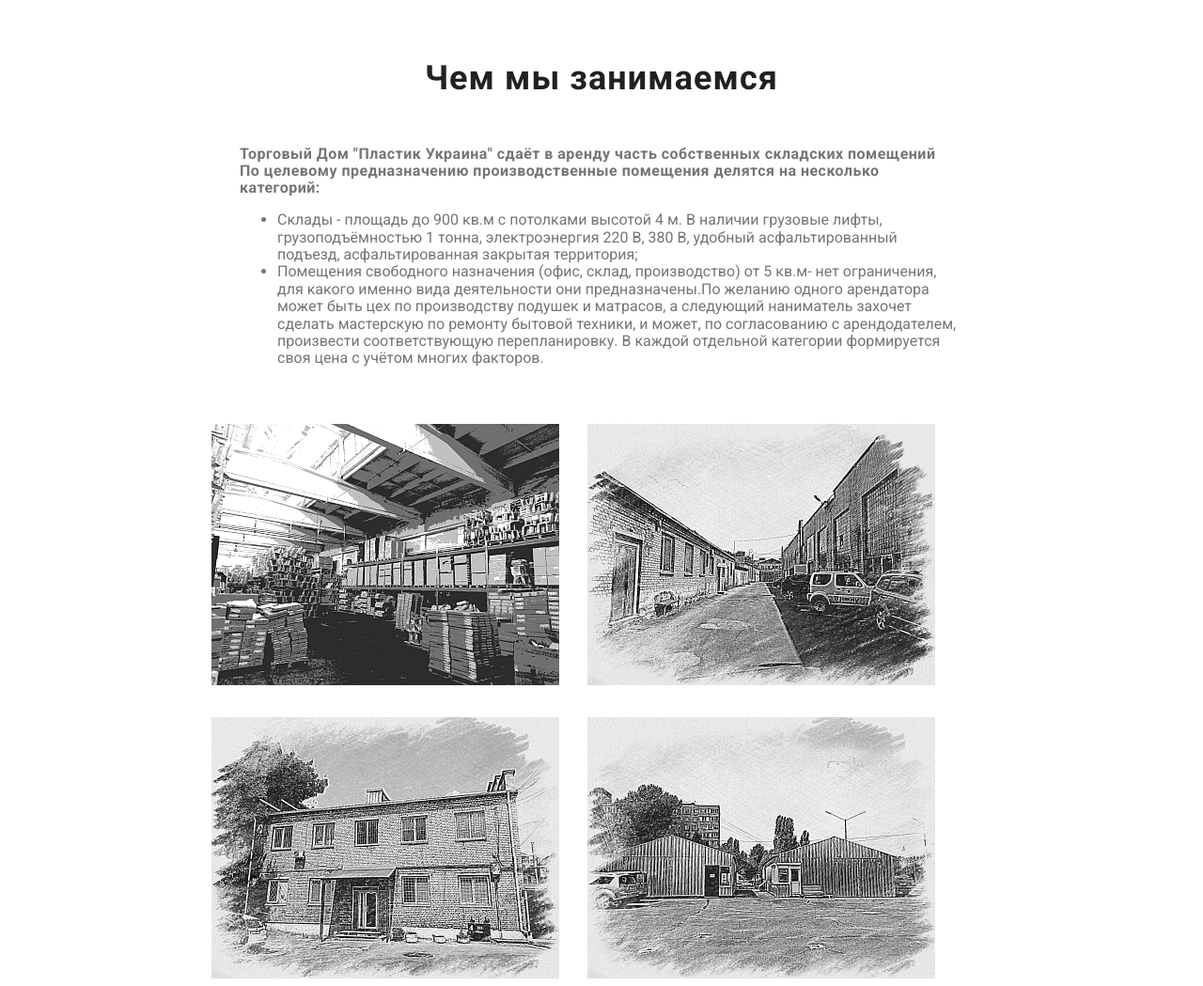
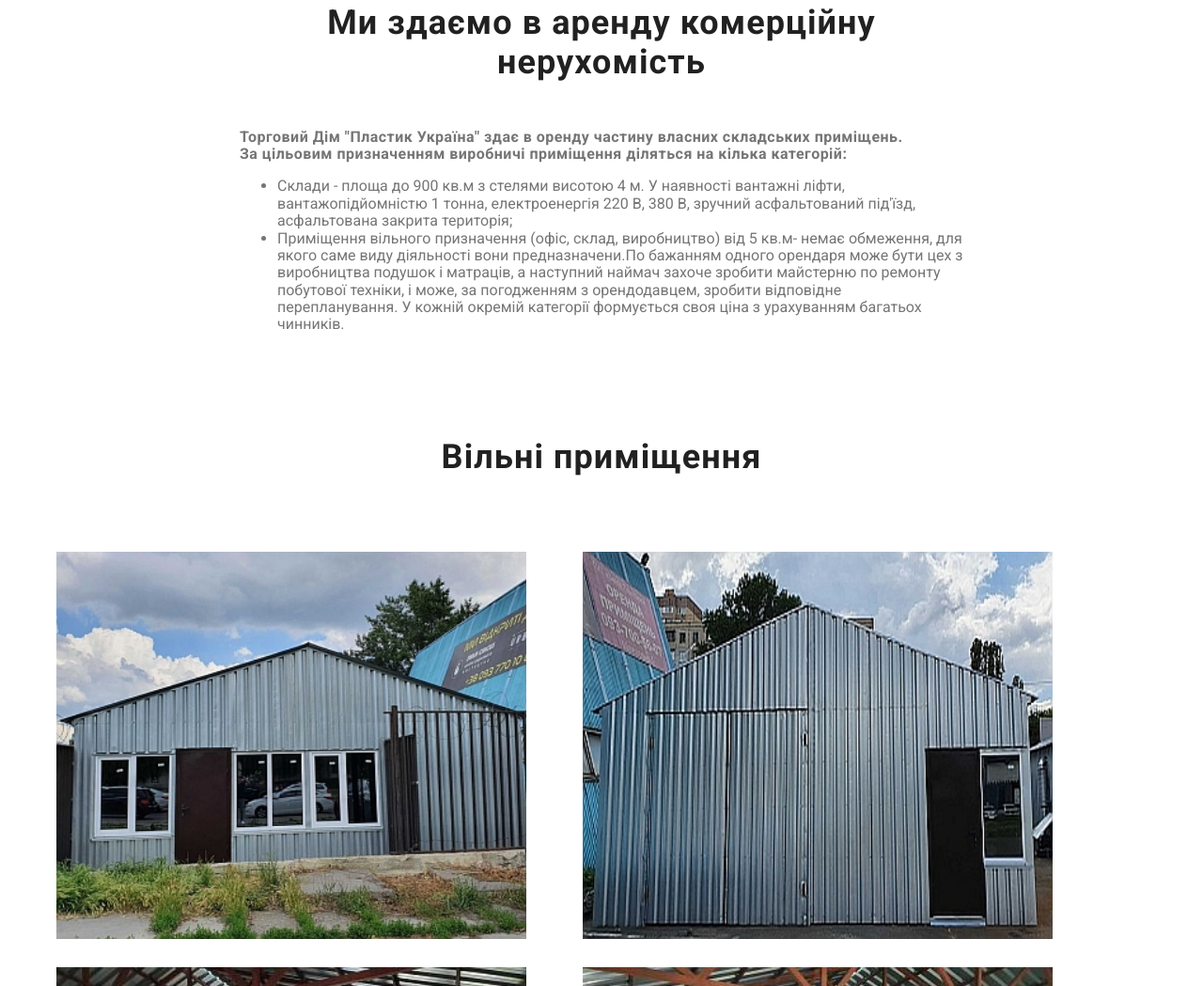
Before and after one commit to Dima-Grek/plastic, a plain HTML site: page index.html in a window 1280 px wide. Shown: the part 732-1781 px from the top of the page at 94% size. Drawn offline with nearby package versions, Linux system fonts and the light colour scheme; a web font is replaced by a local one.

Commit message:
new foto

```diff
--- a/css/styles.css
+++ b/css/styles.css
@@ -33,7 +33,6 @@
 
 .section {
     padding-top: 94px;
-    padding-bottom: 94px;
 }
 
 .section-three {
@@ -47,6 +46,12 @@ h2,
 h3,
 p {
     margin: 0;
+}
+
+.img {
+    display: block;
+    max-width: 100%;
+    height: 100%;
 }
 
 
@@ -204,7 +209,7 @@ p {
 .img-bg {
     margin-left: auto;
     margin-right: auto;
-    background-image: linear-gradient( rgba(47, 48, 58, 0.4), rgba(47, 48, 58, 0.4)), url(../images/icons/plastic6.png);
+    background-image: linear-gradient( rgba(47, 48, 58, 0.4), rgba(47, 48, 58, 0.4)), url(../images/icons/plastic.png);
     max-width: 1200px;
     background-repeat: no-repeat;
     background-size: cover;
@@ -214,7 +219,8 @@ p {
 
 /*кнопка*/
 
-.btn {
+
+/*.btn {
     border-radius: 4px;
     border: none;
     cursor: pointer;
@@ -223,7 +229,8 @@ p {
 
 /*цвета кнопки страницы сайт*/
 
-.btn-page-site {
+
+/*.btn-page-site {
     display: block;
     min-width: 200px;
     min-height: 50px;
@@ -246,7 +253,8 @@ p {
 
 /*цвета кнопки страницы сайт*/
 
-.btn-portfolio-cl {
+
+/*.btn-portfolio-cl {
     margin-right: 10px;
     padding: 6px 22px;
     font-weight: 500;
@@ -259,7 +267,8 @@ p {
 
 /*цвета кнопки страницы портфолио*/
 
-.btn-portfolio-cl:hover,
+
+/*.btn-portfolio-cl:hover,
 .btn-portfolio-cl:focus {
     color: var(--alternative-title-color);
     background-color: #2196F3;
@@ -440,6 +449,7 @@ p {
 
 .footer {
     width: 1200px;
+    margin-top: 90px;
     margin-left: auto;
     margin-right: auto;
     padding: 60px 0px;
@@ -456,6 +466,8 @@ p {
     display: block;
     max-width: 100%;
     height: auto;
+    margin-left: auto;
+    margin-right: auto;
 }
 
 
@@ -466,14 +478,10 @@ p {
 }
 
 .card-set {
-    padding: 0;
-    margin: 0;
-    margin-top: 300px;
+    padding: 0 15px;
     list-style: none;
     display: flex;
     flex-wrap: wrap;
-    margin-left: calc(-2 * var(--card-set-gap));
-    margin-top: calc(-2 * var(--card-set-gap));
 }
 
 .card-set>.item {
@@ -508,13 +516,15 @@ p {
 }
 
 .card1 {
-    background: #FFFFFF;
+    background: #476170;
     box-sizing: border-box;
 }
 
 .card2 {
-    background: #FFFFFF;
+    background: #ffffff;
     box-sizing: border-box;
+    margin-left: auto;
+    margin-right: auto;
 }
 
 .card-text {
--- a/index.html
+++ b/index.html
@@ -25,7 +25,7 @@
                 <ul class="menu list">
                     <!--li class="menu-item logo-header"><a class="link active-link" href="./index.html">Контакты</a></!--li>
                     <li class="menu-item"><a class="link" href="./portfolio.html">Портфолио</a></li>-->
-                    <li class="menu-item logo-header"><a class="link" href="Контакты">Контакты</a></li>
+                    <li class="menu-item logo-header"><a class="link" href="Контакты">Контакти</a></li>
                 </ul>
             </nav>
 
@@ -41,7 +41,7 @@
         <section class="img-bg main-section-one">
 
             <div class="container">
-                <h1 class="hero">Торговый Дом "Пластик Украина"</h1>
+                <h1 class="hero">Торговий Дім "Пластик Україна"</h1>
 
                 <!--<button class="btn btn-page-site" type="button">Заказать услугу</button>-->
             </div>
@@ -90,88 +90,89 @@
         <section class="section">
             <div class="container">
                 <div>
-                    <h2 class="title section-title ">Чем мы занимаемся</h2>
-                    <p class="section-title-page">Торговый Дом "Пластик Украина" сдаёт в аренду часть собственных складских помещений</p>
-                    <p class="section-title-page">По целевому предназначению производственные помещения делятся на несколько категорий:
+                    <h2 class="title section-title ">Ми здаємо в аренду комерційну нерухомість</h2>
+                    <p class="section-title-page">Торговий Дім "Пластик Україна" здає в оренду частину власних складських приміщень. </p>
+                    <p class="section-title-page">За цільовим призначенням виробничі приміщення діляться на кілька категорій:
                         <ul>
-                            <li> Склады - площадь до 900 кв.м с потолками высотой 4 м. В наличии грузовые лифты, грузоподъёмностью 1 тонна, электроэнергия 220 В, 380 В, удобный асфальтированный подъезд, асфальтированная закрытая территория;</li>
-                            <li>Помещения свободного назначения (офис, склад, производство) от 5 кв.м- нет ограничения, для какого именно вида деятельности они предназначены.По желанию одного арендатора может быть цех по производству подушек и матрасов, а
-                                следующий наниматель захочет сделать мастерскую по ремонту бытовой техники, и может, по согласованию с арендодателем, произвести соответствующую перепланировку. В каждой отдельной категории формируется своя цена с учётом
-                                многих факторов.</li>
+                            <li> Склади - площа до 900 кв.м з стелями висотою 4 м. У наявності вантажні ліфти, вантажопідйомністю 1 тонна, електроенергія 220 В, 380 В, зручний асфальтований під'їзд, асфальтована закрита територія;</li>
+                            <li>Приміщення вільного призначення (офіс, склад, виробництво) від 5 кв.м- немає обмеження, для якого саме виду діяльності вони предназначени.По бажанням одного орендаря може бути цех з виробництва подушок і матраців, а наступний
+                                наймач захоче зробити майстерню по ремонту побутової техніки, і може, за погодженням з орендодавцем, зробити відповідне перепланування. У кожній окремій категорії формується своя ціна з урахуванням багатьох чинників.</li>
                         </ul>
                     </p>
                 </div>
-
-                <div class="card-img">
-                    <ul class="list card-set ">
-                        <li class="item">
-                            <div class="card2">
-                                <img src="images/section3/img6.png " width="370" alt="склад " />
+            </div>
+        </section>
+        <section class="section">
+            <h3 class="title section-title">Вільні приміщення</h3>
+            <ul class="list card-set">
+                <li class="item ">
+                    <div class="card2 card-set ">
+                        <img src="images/section3/angar.jpg " width="500 " alt="склад " />
                     </div>
                 </li>
-                        <li class="item">
-                            <div class="card2">
-                                <img src="images/section3/img7.png " width="370" alt="офис " />
+                <li class="item ">
+                    <div class="card2 card-set ">
+                        <img src="images/section3/angar1.jpg " width="500 " alt="офис " />
                     </div>
                 </li>
-                        <li class="item">
-                            <div class="card2">
-                                <img src="images/section3/img8.png " width="370" alt="склад " />
+                <li class="item ">
+                    <div class="card2 card-set ">
+                        <img src="images/section3/angar2.jpg " width="500 " alt="склад " />
                     </div>
                 </li>
-                        <li class="item">
-                            <div class="card2">
-                                <img src="images/section3/img9.png " width="370" alt="офис " />
+                <li class="item ">
+                    <div class="card2 card-set ">
+                        <img src="images/section3/angar3.jpg " width="500 " alt="офис " />
                     </div>
                 </li>
-                        <!-- <li class="item">
-                        <div class="card2">
-                            <img class="img" src="images/section3/img3.jpg " width="370" alt="компьютер " />
+                <!-- <li class="item ">
+                        <div class="card2 ">
+                            <img class="img " src="images/section3/img3.jpg " width="370 " alt="компьютер " />
                         </div>
                     </li>-->
             </ul>
-                </div>
-            </div>
+
+
 
 
         </section>
         <!--section4
-                <section class="section section-bg">
-                    <div class="container">
+                <section class="section section-bg ">
+                    <div class="container ">
                         <h2 class="title section-title ">Наша команда</h2>
                         <ul class="list card-set ">
-                            <li class="item card">
-                                <div class="card-thumb">
-                                    <img class="img" src=" images/section4/teamcard1.jpg " width="270" alt="Игорь Демьяненко " />
+                            <li class="item card ">
+                                <div class="card-thumb ">
+                                    <img class="img " src=" images/section4/teamcard1.jpg " width="270 " alt="Игорь Демьяненко " />
                                 </div>
-                                <div class="title-team">
+                                <div class="title-team ">
                                     <h3 class="title page-title-team ">Игорь Демьяненко</h3>
                                     <p class="page-tex-for-images ">Product Designer</p>
                                 </div>
 
                             </li>
-                            <li class="item card">
-                                <div class="card-thumb">
-                                    <img class="img" src="images/section4/teamcard2.jpg " width="270" alt="Ольга Репина " />
+                            <li class="item card ">
+                                <div class="card-thumb ">
+                                    <img class="img " src="images/section4/teamcard2.jpg " width="270 " alt="Ольга Репина " />
                                 </div>
-                                <div class="title-team">
+                                <div class="title-team ">
                                     <h3 class="title page-title-team ">Ольга Репина</h3>
                                     <p class="page-tex-for-images ">Frontend Developer</p>
                                 </div>
                             </li>
-                            <li class="item card">
-                                <div class="card-thumb">
-                                    <img class="img" src="images/section4/teamcard3.jpg " width="270" alt="Николай Тарасов " />
-                                    <div class="title-team">
+                            <li class="item card ">
+                                <div class="card-thumb ">
+                                    <img class="img " src="images/section4/teamcard3.jpg " width="270 " alt="Николай Тарасов " />
+                                    <div class="title-team ">
                                         <h3 class="title page-title-team ">Николай Тарасов</h3>
                                         <p class="page-tex-for-images ">Marketing</p>
                                     </div>
                                 </div>
                             </li>
-                            <li class="item">
-                                <div class="card">
-                                    <img class="img" src=" images/section4/teamcard4.jpg " width="270" alt="Михаил Ермаков " />
-                                    <div class="title-team">
+                            <li class="item ">
+                                <div class="card ">
+                                    <img class="img " src=" images/section4/teamcard4.jpg " width="270 " alt="Михаил Ермаков " />
+                                    <div class="title-team ">
                                         <h3 class="title page-title-team ">Михаил Ермаков</h3>
                                         <p class="page-tex-for-images ">UI Designer
                                         </p>
@@ -186,12 +187,12 @@
     </main>
     <!--footer-->
     <footer class="footer ">
-        <div class="container footer-flex">
-            <a class="logo logo-footer" href="./index.html "><span class="logo logo-cl ">Plastic</span><span class="logo logo-cl-alt ">Ukraine</span></a>
-            <a class="adress" href="https://goo.gl/maps/rzBRkCZk7dW5A2vX8 ">г. Киев, Шахтерская, 5</a>
-            <ul class="list info-footer">
-                <li class="info-alt"><a class="info" href="mailto:kzp-arenda@ukr.net ">kzp-arenda@ukr.net</a></li>
-                <li class="info-alt"><a class="info" href="tel:+380937005607 ">+380937005607</a></li>
+        <div class="container footer-flex ">
+            <a class="logo logo-footer " href="./index.html "><span class="logo logo-cl ">Plastic</span><span class="logo logo-cl-alt ">Ukraine</span></a>
+            <a class="adress " href=https://goo.gl/maps/yGYBMZQHJWaMruE8A>г. Киев, Шахтерская, 5</a>
+            <ul class="list info-footer ">
+                <li class="info-alt "><a class="info " href="mailto:kzp-arenda@ukr.net ">kzp-arenda@ukr.net</a></li>
+                <li class="info-alt "><a class="info " href="tel:+380937005607 ">+380937005607</a></li>
             </ul>
         </div>
 
```
Also changed, not shown: images/section3/angar.jpg (added), images/section3/angar1.jpg (added), images/section3/angar2.jpg (added), images/section3/angar3.jpg (added), images/section3/image (1).jpg (added), images/section3/image.jpg (added). Lines whose indentation alone changed are shown as unchanged.
